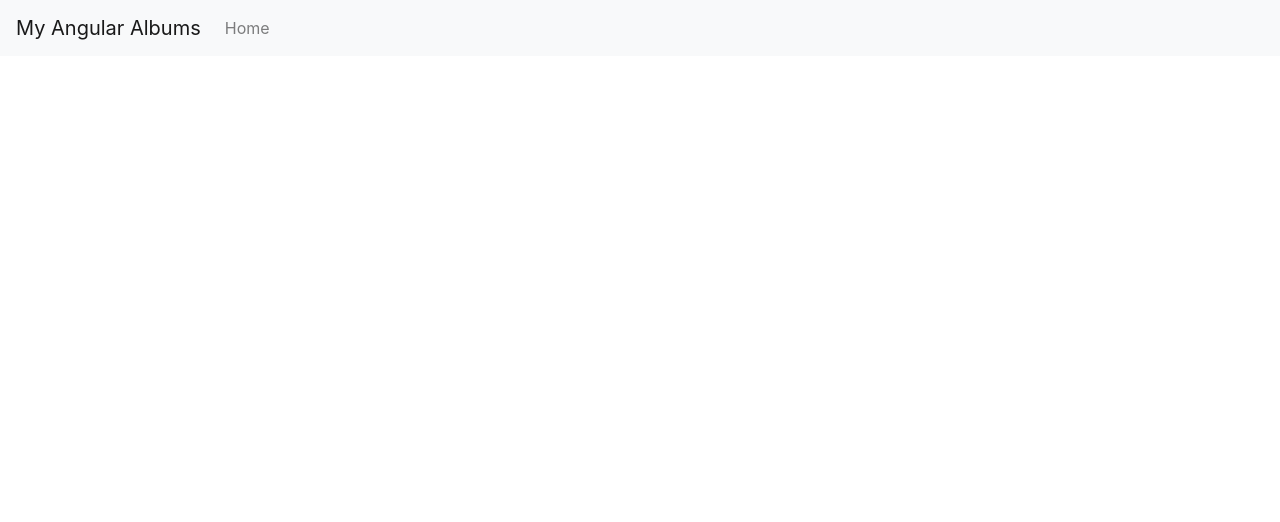
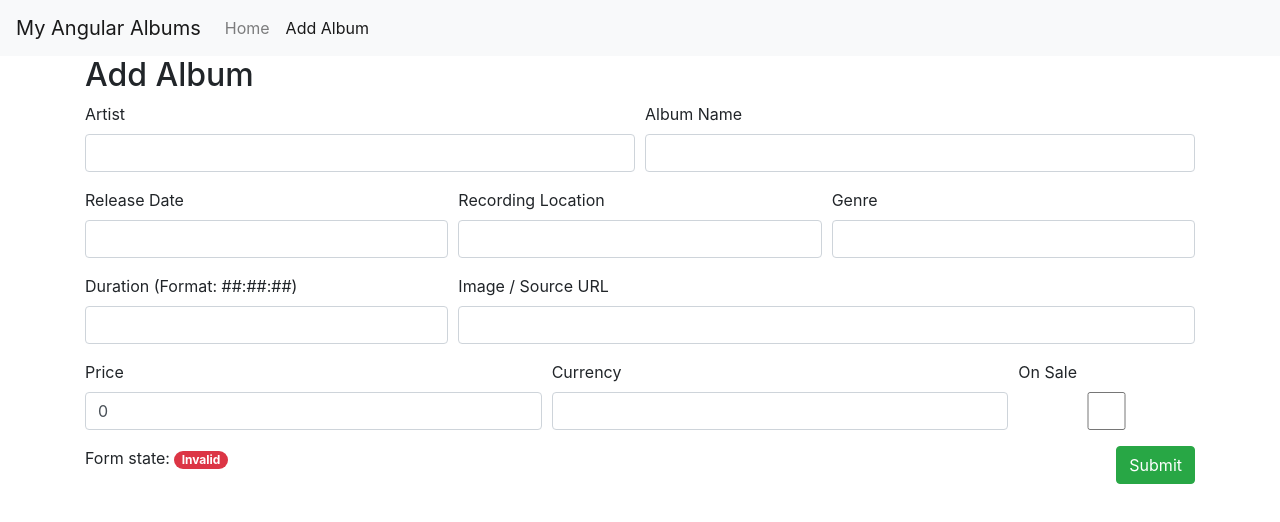
Before and after one commit to lc7729/angular100-albums, an Angular app: page /add-album in a window 1280 px wide. Before the commit this address led to /. Shown: the top 522 px of the page. Built offline with nearby package versions, Linux system fonts and the light colour scheme.

Commit message:
Build Forms

```diff
--- a/data/music-info.json
+++ b/data/music-info.json
@@ -1233,7 +1233,6 @@
       "genre": "Pop",
       "duration": "47:55:00",
       "URL": "https://www.allmusic.com/album/black-blue-mw0000103961",
-
       "tracks": [
         {
           "id": 14,
@@ -1395,6 +1394,34 @@
           "length": "3:58"
         }
       ]
+    },
+    {
+      "artist": "J:Kenzo",
+      "album_name": "31RS033",
+      "release_date": "June 15, 2018",
+      "recording_location": "Brighton, UK",
+      "genre": "Dubstep",
+      "duration": "00:17:20",
+      "url": "https://geo-media.beatport.com/image/3cdf2a2b-4797-4a1e-84ff-5b748566ceab.jpg",
+      "price": 4.47,
+      "currency": "USD",
+      "on_sale": false,
+      "year": "2018",
+      "id": 16
+    },
+    {
+      "artist": "Jubei",
+      "album_name": "To Have & Have Not",
+      "release_date": "October 13, 2013",
+      "recording_location": "London, UK",
+      "genre": "Drum & Bass",
+      "duration": "00:08:47",
+      "url": "https://geo-media.beatport.com/image/d827e7b8-cda2-4096-a8ba-4f471fd09e77.jpg",
+      "price": 2.98,
+      "currency": "",
+      "on_sale": false,
+      "year": "2013",
+      "id": 17
     }
   ]
 }
--- /dev/null
+++ b/src/app/albums/add-album/add-album.component.html
@@ -0,0 +1,66 @@
+<div class="container">
+  <h2>Add Album</h2>
+  <form #form="ngForm" (ngSubmit)="addAlbum(form.value)">
+    <div class="form-row">
+      <div class="form-group col-md-6">
+        <label>Artist</label>
+        <input type="text" class="form-control" name="artist" [(ngModel)]="album.artist" required />
+      </div>
+      <div class="form-group col-md-6">
+        <label>Album Name</label>
+        <input type="text" class="form-control" name="album_name" [(ngModel)]="album.album_name" required />
+      </div>
+    </div>
+
+    <div class="form-row">
+      <div class="form-group col-md-4">
+        <label>Release Date</label>
+        <input type="text" class="form-control" name="release_date" [(ngModel)]="album.release_date" required />
+      </div>
+      <div class="form-group col-md-4">
+        <label>Recording Location</label>
+        <input type="text" class="form-control" name="recording_location" [(ngModel)]="album.recording_location" required />
+      </div>
+      <div class="form-group col-md-4">
+        <label>Genre</label>
+        <input type="text" class="form-control" name="genre" [(ngModel)]="album.genre" required />
+      </div>
+    </div>
+
+    <div class="form-row">
+      <div class="form-group col-md-4">
+        <label>Duration (Format: ##:##:##)</label>
+        <input type="text" class="form-control" name="duration" [(ngModel)]="album.duration" required />
+      </div>
+      <div class="form-group col-md-8">
+        <label>Image / Source URL</label>
+        <input type="text" class="form-control" name="url" [(ngModel)]="album.url" required />
+      </div>
+    </div>
+
+    <div class="form-row">
+      <div class="form-group col-md-5">
+        <label>Price</label>
+        <input type="number" min="0.01" step="0.01" class="form-control" name="price" [(ngModel)]="album.price" required />
+      </div>
+      <div class="form-group col-md-5">
+        <label>Currency</label>
+        <input type="text" class="form-control" name="currency" [(ngModel)]="album.currency" required />
+      </div>
+      <div class="form-group col-md-2">
+        <label>On Sale</label>
+        <input type="checkbox" class="form-control" name="on_sale" [(ngModel)]="album.on_sale" />
+      </div>
+    </div>
+
+    <div>
+      <span>Form state: </span>
+      <span class="badge badge-pill badge-success" *ngIf="form.valid">Valid</span>
+      <span class="badge badge-pill badge-danger" *ngIf="form.invalid">Invalid</span>
+      <button type="submit" class="btn btn-success float-right" [disabled]="album.invalid">Submit</button>
+    </div>
+  </form>
+
+  <!-- <hr>
+  <pre>{{ album | json }}</pre> -->
+</div>
--- /dev/null
+++ b/src/app/albums/add-album/add-album.component.ts
@@ -0,0 +1,46 @@
+import { Component, OnInit } from '@angular/core';
+import { Album } from '../album.model';
+import { AlbumService } from '../album.service';
+
+@Component({
+  selector: 'app-add-album',
+  templateUrl: './add-album.component.html',
+  styleUrls: ['./add-album.component.css']
+})
+export class AddAlbumComponent implements OnInit {
+  album: Album;
+
+  constructor(private albumService: AlbumService) { }
+
+  addAlbum(value: any) {
+    value.year = value.release_date.substr(value.release_date.length - 4);
+    this.albumService.addAlbum(value).subscribe(
+      data => console.log(data),
+      error => console.log(error)
+    );
+  }
+
+  ngOnInit() {
+    this.album = {
+      id: null,
+      artist: "",
+      album_name: "",
+      genre: "",
+      price: 0,
+      currency: "",
+      on_sale: false,
+      year: 1900,
+      release_date: "",
+      recording_location: "",
+      duration: "",
+      url: "",
+      tracks: [{
+        "id": 1,
+        "track_number": 1,
+        "title": "Sample Track",
+        "length": "4:06"
+      }]
+    };
+  }
+
+}
--- a/src/app/albums/album-card/album-card.component.html
+++ b/src/app/albums/album-card/album-card.component.html
@@ -1,6 +1,10 @@
 <div class="card">
-  <img class="card-img-top cover"
+  <img *ngIf="album.id < 16" class="card-img-top cover"
     src="assets/img/{{ album.id }}.jpg"
+    alt="{{ album.album_name }}"
+    style="border: 1px solid grey" />
+  <img *ngIf="album.id >= 16" class="card-img-top cover"
+    src="{{ album.url }}"
     alt="{{ album.album_name }}"
     style="border: 1px solid grey" />
   <div class="card-body">
--- a/src/app/albums/album-details/album-details.component.html
+++ b/src/app/albums/album-details/album-details.component.html
@@ -1,8 +1,14 @@
 <div class="container">
+  <button class="btn btn-danger float-right" (click)="removeAlbum(album.id)">Remove</button>
   <div class="row">
-    <img class="float-right"
+    <img *ngIf="album.id < 16" class="card-img-top cover"
       src="assets/img/{{ album.id }}.jpg"
-      alt="{{ album.album_name }}" />
+      alt="{{ album.album_name }}"
+      style="border: 1px solid grey" />
+    <img *ngIf="album.id >= 16" class="card-img-top cover"
+      src="{{ album.url }}"
+      alt="{{ album.album_name }}"
+      style="border: 1px solid grey" />
 
     <ul style="list-style: none;">
       <li>
--- a/src/app/albums/album-details/album-details.component.ts
+++ b/src/app/albums/album-details/album-details.component.ts
@@ -21,6 +21,13 @@ export class AlbumDetailsComponent implements OnInit {
     this.getAlbum();
   }
 
+  removeAlbum() {
+    this.albumService.removeAlbum(this.album.id).subscribe(
+      data => console.log(data),
+      error => console.log(error)
+    );
+  }
+
   getAlbum() {
     const id = +this.route.snapshot.paramMap.get("id");
     this.albumService.getAlbumById(id).subscribe(
--- a/src/app/albums/album.model.ts
+++ b/src/app/albums/album.model.ts
@@ -11,7 +11,7 @@ export interface Album {
   recording_location: string;
   duration: string;
   url: string;
-  tracks: Track[];
+  tracks?: Track[];
 }
 
 export interface Track {
--- a/src/app/albums/album.service.ts
+++ b/src/app/albums/album.service.ts
@@ -1,15 +1,15 @@
-import { Injectable } from '@angular/core';
-import { HttpClient } from '@angular/common/http';
-import { Observable } from 'rxjs';
-import { Album } from './album.model';
+import { Injectable } from "@angular/core";
+import { HttpClient } from "@angular/common/http";
+import { Observable } from "rxjs";
+import { Album } from "./album.model";
 
 @Injectable({
-  providedIn: 'root'
+  providedIn: "root"
 })
 export class AlbumService {
   url = "http://localhost:4445/albums";
 
-  constructor(private http: HttpClient) { }
+  constructor(private http: HttpClient) {}
 
   getAlbums(): Observable<Album[]> {
     return this.http.get<Album[]>(this.url);
@@ -18,4 +18,12 @@ export class AlbumService {
   getAlbumById(id: number): Observable<Album> {
     return this.http.get<Album>(this.url + "/" + id);
   }
+
+  addAlbum(album: Album): Observable<Album> {
+    return this.http.post<Album>(this.url, album);
+  }
+
+  removeAlbum(id: number): Observable<Album> {
+    return this.http.delete<Album>(this.url + "/" + id);
+  }
 }
--- a/src/app/app-routing.module.ts
+++ b/src/app/app-routing.module.ts
@@ -2,11 +2,13 @@ import { NgModule } from "@angular/core";
 import { Routes, RouterModule } from "@angular/router";
 import { AlbumListComponent } from "./albums/album-list/album-list.component";
 import { AlbumDetailsComponent } from "./albums/album-details/album-details.component";
+import { AddAlbumComponent } from "./albums/add-album/add-album.component";
 
 const routes: Routes = [
   { path: "", redirectTo: "/albums", pathMatch: "full" },
   { path: "albums", component: AlbumListComponent },
-  { path: "details/:id", component: AlbumDetailsComponent }
+  { path: "details/:id", component: AlbumDetailsComponent },
+  { path: "add-album", component: AddAlbumComponent }
 ];
 
 @NgModule({
--- a/src/app/app.component.html
+++ b/src/app/app.component.html
@@ -17,6 +17,9 @@
       <a class="nav-item nav-link"
         routerLink="/albums"
         routerLinkActive="active">Home</a>
+        <a class="nav-item nav-link"
+          routerLink="/add-album"
+          routerLinkActive="active">Add Album</a>
     </div>
   </div>
 </nav>
--- a/src/app/app.module.ts
+++ b/src/app/app.module.ts
@@ -1,6 +1,7 @@
 import { BrowserModule } from '@angular/platform-browser';
 import { NgModule } from '@angular/core';
 import { HttpClientModule } from "@angular/common/http";
+import { FormsModule } from "@angular/forms";
 
 import { AppRoutingModule } from './app-routing.module';
 import { AppComponent } from './app.component';
@@ -8,16 +9,19 @@ import { AlbumListComponent } from './albums/album-list/album-list.component';
 import { AlbumCardComponent } from './albums/album-card/album-card.component';
 import { AlbumService } from './albums/album.service';
 import { AlbumDetailsComponent } from './albums/album-details/album-details.component';
+import { AddAlbumComponent } from './albums/add-album/add-album.component';
 
 @NgModule({
   declarations: [
     AppComponent,
     AlbumListComponent,
     AlbumCardComponent,
-    AlbumDetailsComponent
+    AlbumDetailsComponent,
+    AddAlbumComponent
   ],
   imports: [
     BrowserModule,
+    FormsModule,
     HttpClientModule,
     AppRoutingModule
   ],
```
Also changed, not shown: src/app/albums/add-album/add-album.component.css (added), 1 other file (tests, documents, lock files or other folders).
